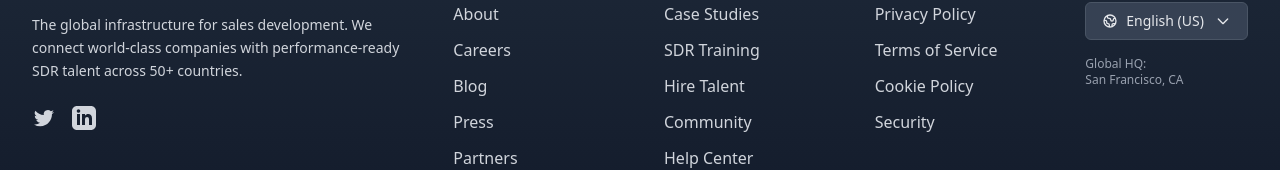
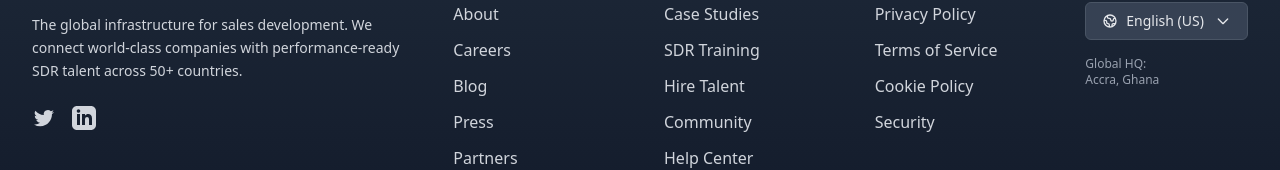
Before and after one commit to Aidecdigital/sdr-global, a Next.js app: page / in a window 1280 px wide. Shown: the part 2865-3035 px from the top of the page. Built offline with nearby package versions, Linux system fonts and the light colour scheme.

Commit message:
Update location in footer from San Francisco to Accra

```diff
--- a/components/Footer.tsx
+++ b/components/Footer.tsx
@@ -79,7 +79,7 @@ export default function Footer() {
                 </button>
                 <div className="text-xs text-gray-400">
                   <p>Global HQ:</p>
-                  <p>San Francisco, CA</p>
+                  <p>Accra, Ghana</p>
                 </div>
              </div>
           </div>
```
